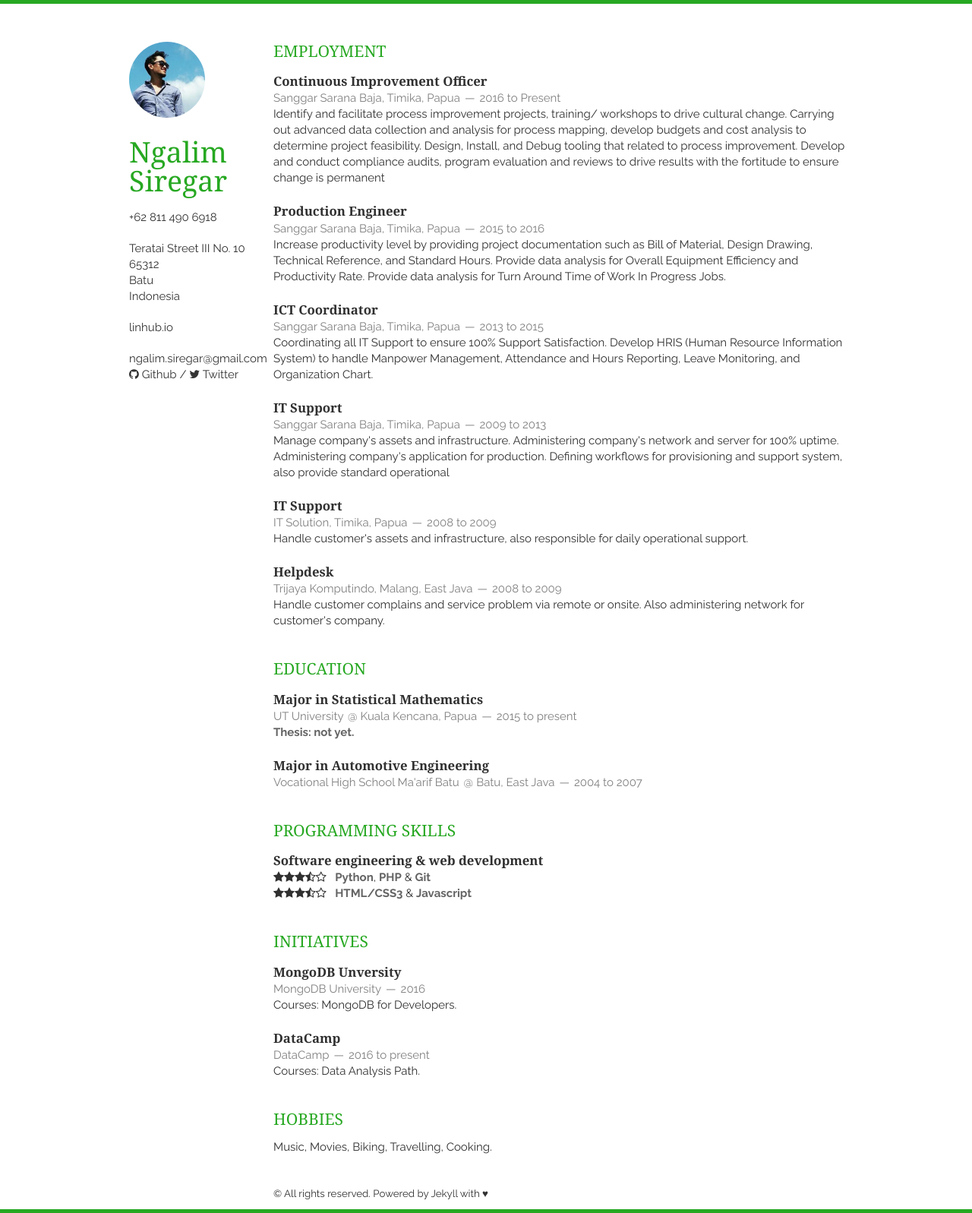
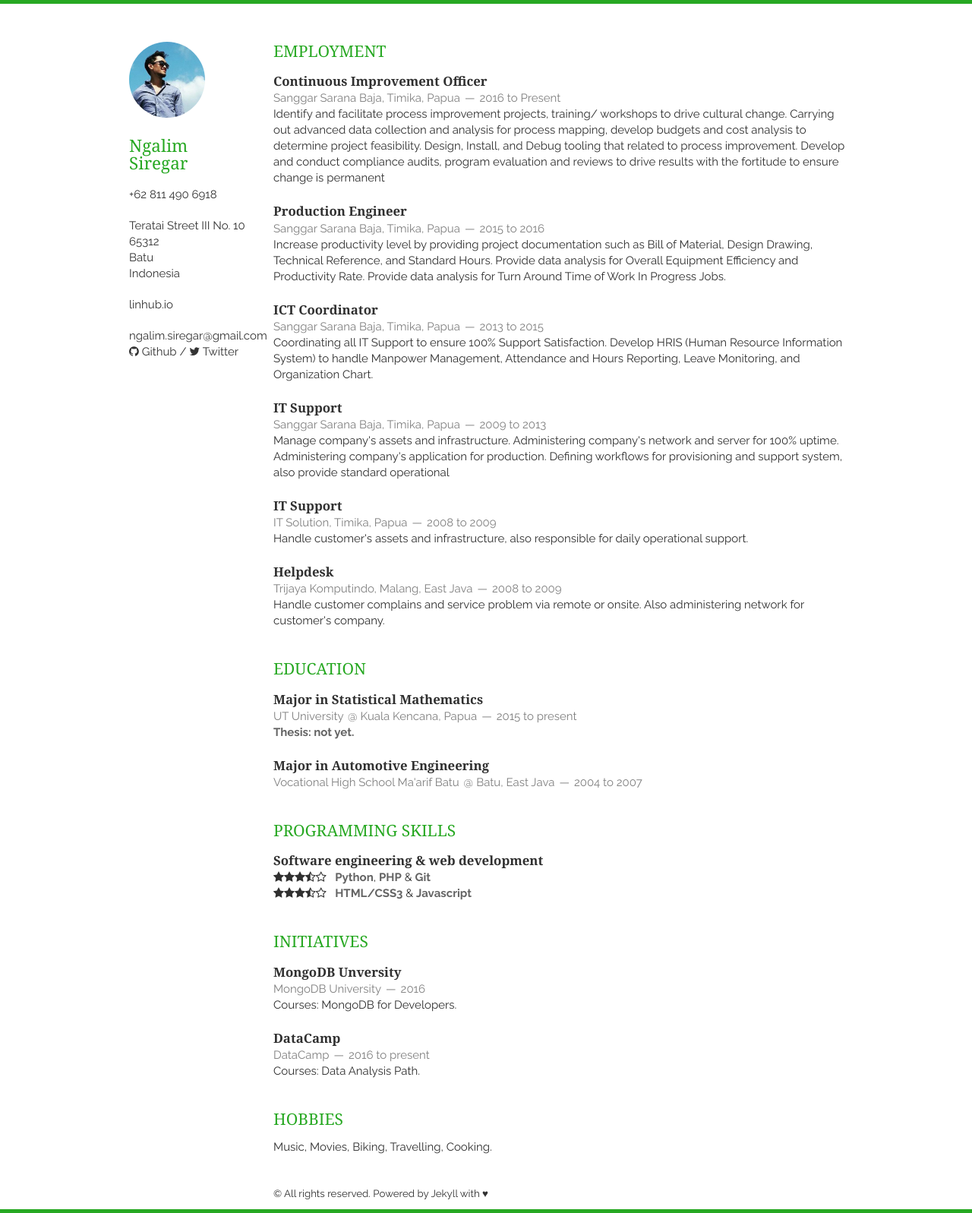
Before and after one commit to merbot/merbot.github.io, a Jekyll site: the page built from resume.html, in a window 1280 px wide. Shown: the whole page at 76% size. Built offline with Jekyll 4.4.1, drawn with Linux system fonts in a browser that asks for light colours; nearby versions of some CDN libraries.

Commit message:
update style

```diff
--- a/static/css/layout.css
+++ b/static/css/layout.css
@@ -55,7 +55,7 @@ header > h1 {
 
 header > h4 {
     line-height: 100%;
-    font-size: 250%;
+    font-size: 150%;
     margin-bottom: 20px;
 }
 
```
